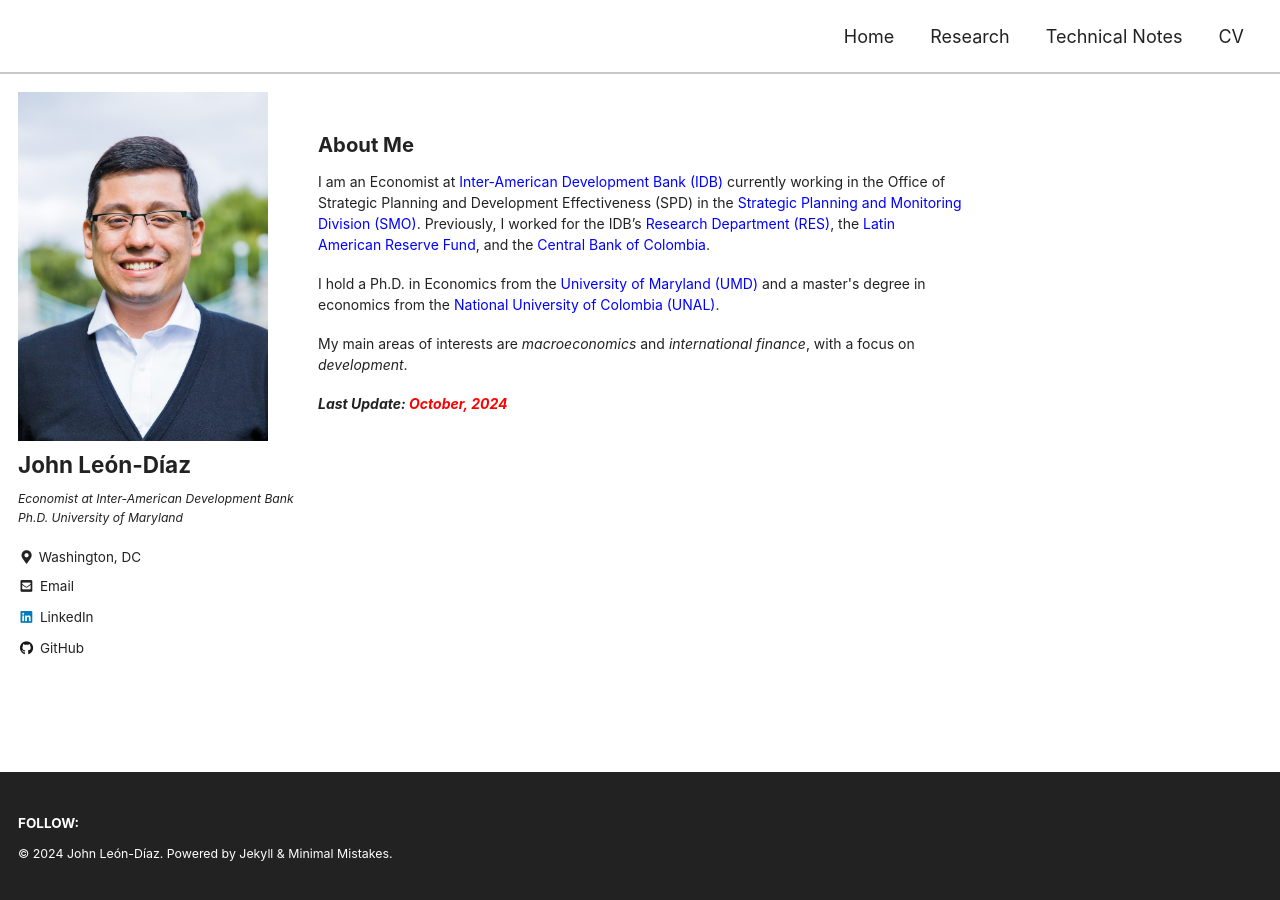
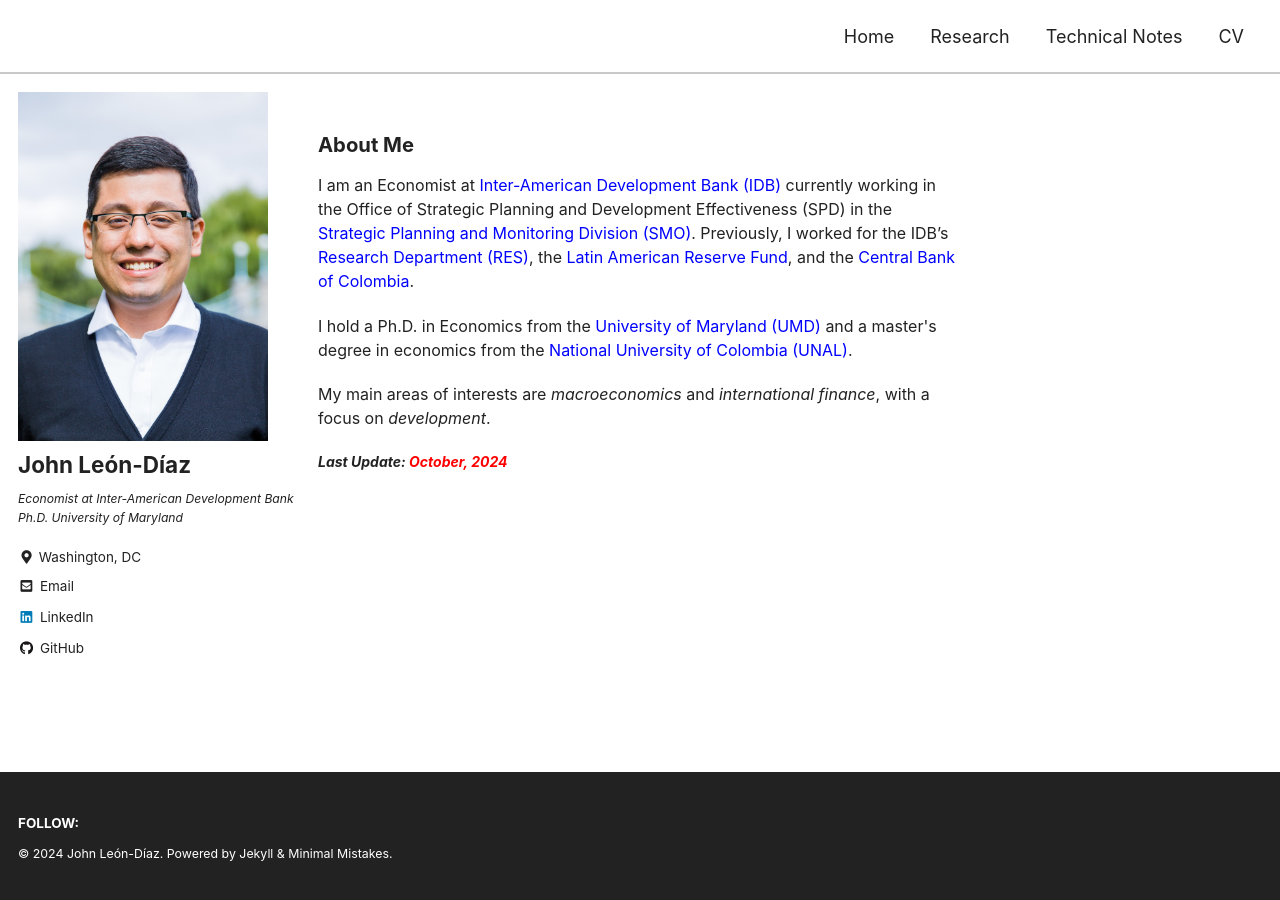
Before and after one commit to jleondia/jleondia.github.io, a Jekyll site: the page built from _pages/home.md, in a window 1280 px wide. Built offline with Jekyll 4.4.1, drawn with Linux system fonts in a browser that asks for light colours; cached includes are drawn as plain includes.

Commit message:
Update home.md

```diff
--- a/_pages/home.md
+++ b/_pages/home.md
@@ -8,7 +8,7 @@ comments: false
 ---
 <div class="bio">
     <h3> About Me </h3>
-    <p style="font-size:14px;">I am an Economist at <a href="https://www.iadb.org/en" target="_blank"
+    <p style="font-size:16px;">I am an Economist at <a href="https://www.iadb.org/en" target="_blank"
             rel="noopener noreferrer">Inter-American Development Bank (IDB)</a> currently working in the Office of Strategic Planning and Development Effectiveness (SPD) in the <a href="https://www.iadb.org/en/who-we-are/how-we-are-organized/office-strategic-planning-and-development-effectiveness" target="_blank"
             rel="noopener noreferrer"> Strategic Planning and Monitoring Division (SMO)</a>. Previously, I worked for the IDB’s <a href="https://www.iadb.org/en/knowledge-resources/research-idb" target="_blank"
             rel="noopener noreferrer">Research Department (RES)</a>, the <a href="https://flar.com/en/home/" target="_blank"
@@ -17,13 +17,13 @@ comments: false
 </div>
 
 <div class="edu">
-<p style="font-size:14px;">I hold a Ph.D. in Economics from the <a href="https://www.econ.umd.edu/" target="_blank"
+<p style="font-size:16px;">I hold a Ph.D. in Economics from the <a href="https://www.econ.umd.edu/" target="_blank"
             rel="noopener noreferrer">University of Maryland (UMD)</a> and a master's degree in economics from the <a href="https://fce.unal.edu.co/facultad/" target="_blank"
             rel="noopener noreferrer"> National University of Colombia (UNAL)</a>.</p>
 </div>
 
 <div class="int">
- <p style="font-size:14px;"> My main areas of interests are <i>macroeconomics</i> and <i>international finance</i>, with a focus on <i>development</i>. </p>
+ <p style="font-size:16px;"> My main areas of interests are <i>macroeconomics</i> and <i>international finance</i>, with a focus on <i>development</i>. </p>
 </div>
 
 <p style="font-size:14px; font-weight:bold; font-style:italic;">
```
